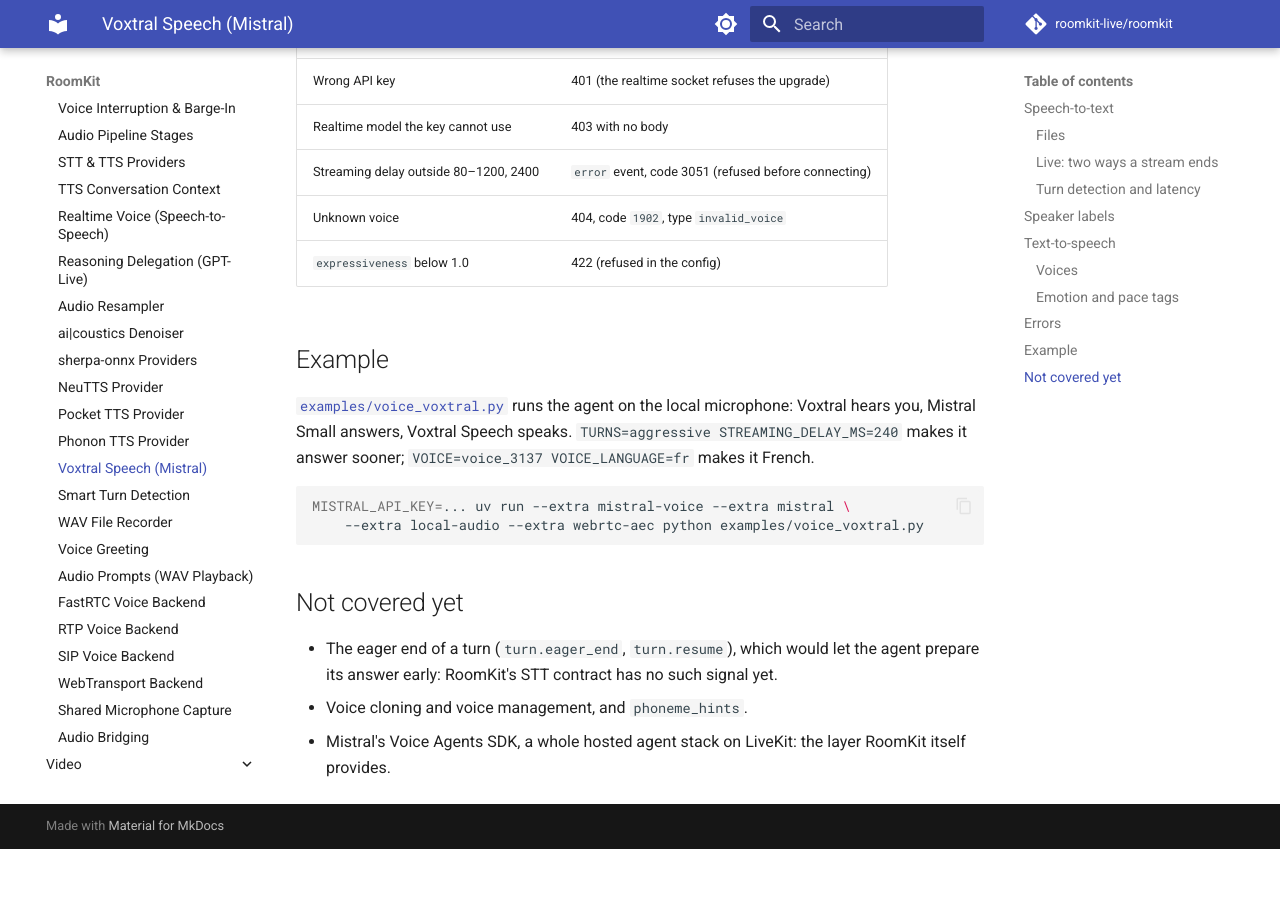
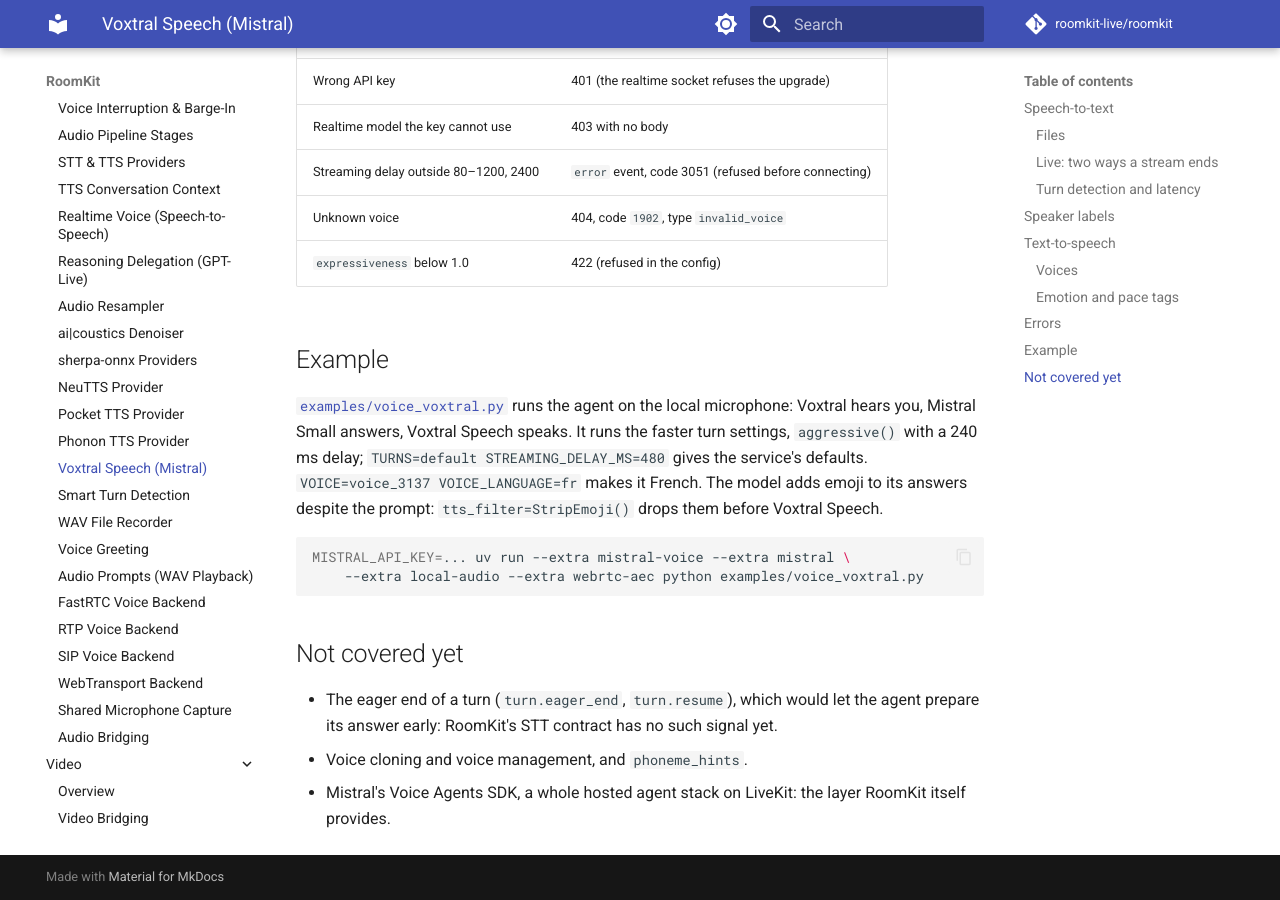
Before and after one commit to roomkit-live/roomkit-docs, an MkDocs documentation site: the page built from docs/guides/voxtral.md, in a window 1280 px wide and 900 px high, scrolled down 4613 px. Built offline with MkDocs 1.6.1 and Material for MkDocs 9.7.7, drawn with Linux system fonts in a browser that asks for light colours; comment, search, counter and statistics services are not loaded; before the commit the page ends 5462 px from its top, so only the background shows below that.

Commit message:
docs(voxtral): the example runs the faster turn settings and strips emoji (RMK-888)

````diff
--- a/docs/guides/voxtral.md
+++ b/docs/guides/voxtral.md
@@ -199,8 +199,11 @@ HTTP providers. What the service answers:
 
 [`examples/voice_voxtral.py`](https://github.com/roomkit-live/roomkit/blob/main/examples/voice_voxtral.py)
 runs the agent on the local microphone: Voxtral hears you, Mistral Small answers,
-Voxtral Speech speaks. `TURNS=aggressive STREAMING_DELAY_MS=240` makes it answer
-sooner; `VOICE=voice_3137 VOICE_LANGUAGE=fr` makes it French.
+Voxtral Speech speaks. It runs the faster turn settings, `aggressive()` with a
+240 ms delay; `TURNS=default STREAMING_DELAY_MS=480` gives the service's defaults.
+`VOICE=voice_3137 VOICE_LANGUAGE=fr` makes it French. The model adds emoji to its
+answers despite the prompt: `tts_filter=StripEmoji()` drops them before Voxtral
+Speech.
 
 ```bash
 MISTRAL_API_KEY=... uv run --extra mistral-voice --extra mistral \
````
